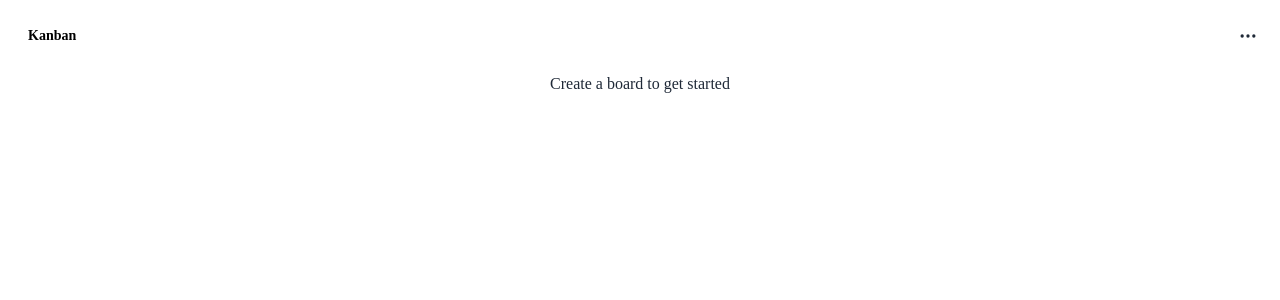
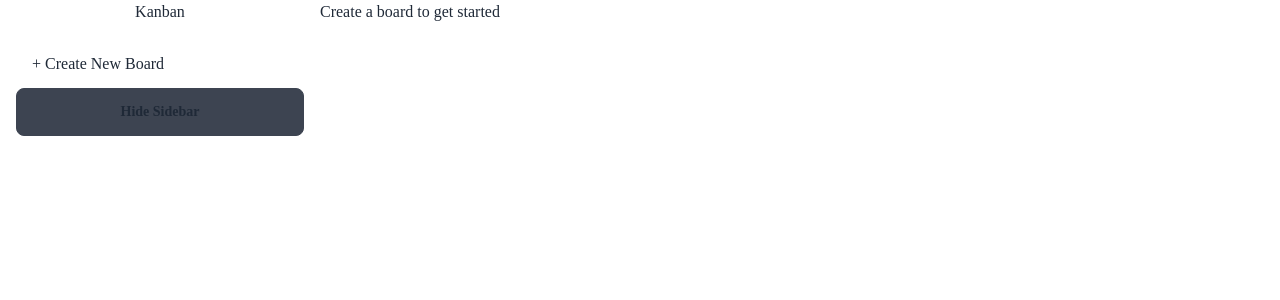
Before and after one commit to janujan99/kanban, a React (Create React App) app: page / in a window 1280 px wide. Shown: the top 300 px of the page. Built offline with nearby package versions, Linux system fonts and the light colour scheme.

Commit message:
Added working sidebar

```diff
--- a/package.json
+++ b/package.json
@@ -12,7 +12,7 @@
     "@types/node": "^16.7.13",
     "@types/react": "^18.0.0",
     "@types/react-dom": "^18.0.0",
-    "daisyui": "^2.47.0",
+    "daisyui": "^2.51.2",
     "react": "^18.2.0",
     "react-dom": "^18.2.0",
     "react-scripts": "5.0.1",
--- a/src/App.tsx
+++ b/src/App.tsx
@@ -8,8 +8,20 @@ import TaskViewerModal from "./TaskViewerModal";
 import NavBar from "./NavBar";
 import BoardDisplay from "./BoardDisplay";
 import TaskModal from "./TaskModal";
+import SideBar from "./SideBar";
 
 function App() {
+  const [isMobile, setIsMobile] = useState(window.innerWidth <= 768);
+  const [sideBarOpen, setSideBarOpen] = useState(true);
+  useEffect(() => {
+    const handleResize = () => {
+      setIsMobile(() => window.innerWidth <= 768);
+    };
+
+    window.addEventListener("resize", handleResize);
+
+    return () => window.removeEventListener("resize", handleResize);
+  }, []);
   const [boardDisplayData, setBoardDisplayData] = useState<BoardDisplayUnit>({
     boards: [],
     currBoardIndex: 0,
@@ -30,6 +42,14 @@ function App() {
   const [modalTask, setModalTask] = useState<Task | null>(null);
 
   const [columnToAddTaskTo, setColumnToAddTaskTo] = useState<number>(0);
+
+  //set sidebar
+  function closeSideBar() {
+    setSideBarOpen(() => false);
+  }
+  function openSideBar() {
+    setSideBarOpen(() => true);
+  }
   console.log("App mode: ", boardDisplayData.currTaskModalMode);
   console.log(getCurrentTask());
   console.log(boardDisplayData.currColumnIndex, boardDisplayData.currTaskIndex);
@@ -319,6 +339,7 @@ function App() {
     setBoardDisplayData(() => getObjectDeepCopy(temp));
   }
 
+  if (isMobile)
     return (
       <div className="App">
         <NavBar
@@ -400,6 +421,51 @@ function App() {
         <BoardDeletionWarningModal deleteBoard={deleteBoard} />
       </div>
     );
+  return (
+    <div className="App">
+      <div style={{ display: "flex", flexDirection: "row" }}>
+        {sideBarOpen && (
+          <SideBar
+            boardDisplayUnit={boardDisplayData}
+            switchBoard={setCurrentBoard}
+            resetModalBoardToAddMode={resetModalBoardToAddMode}
+            hideSideBar={closeSideBar}
+          />
+        )}
+        {modalBoard != null && (
+          <BoardCreatorModal
+            addColumn={addColumnToModalBoard}
+            editColumn={editColumnInModalBoard}
+            editName={editNameInModalBoard}
+            removeColumn={removeColumnFromModalBoard}
+            addBoard={addBoardFromModal}
+            editBoard={editBoardFromModal}
+            modalBoard={modalBoard!}
+            htmlForString="addBoardModal"
+            title="New Board"
+          />
+        )}
+        {getCurrentBoard() !== null && modalBoard != null && (
+          <BoardCreatorModal
+            addColumn={addColumnToModalBoard}
+            editColumn={editColumnInModalBoard}
+            editName={editNameInModalBoard}
+            removeColumn={removeColumnFromModalBoard}
+            addBoard={addBoardFromModal}
+            editBoard={editBoardFromModal}
+            modalBoard={modalBoard!}
+            htmlForString="editBoardModal"
+            title={getCurrentBoard()!.name}
+          />
+        )}
+        <BoardDisplay
+          boardToDisplay={getCurrentBoard()}
+          setCurrentTask={setCurrentTask}
+          setTaskModalMode={setTaskModalMode}
+        />
+      </div>
+    </div>
+  );
 }
 
 export default App;
--- a/src/BoardDisplay.tsx
+++ b/src/BoardDisplay.tsx
@@ -3,7 +3,6 @@ import { Board, Column, Task, SubTask } from "./kanbanStates";
 import "./TaskDisplayUnit.css";
 import "./BoardDisplay.css";
 import TaskDisplayUnit from "./TaskDisplayUnit";
-import { preProcessFile } from "typescript";
 interface BoardDisplayProps {
   boardToDisplay: Board | null;
   setCurrentTask: (a: number, b: number) => void;
--- /dev/null
+++ b/src/SideBar.tsx
@@ -0,0 +1,39 @@
+import React, { useState } from "react";
+import { Board, BoardDisplayUnit } from "./kanbanStates";
+interface SideBarProps {
+  boardDisplayUnit: BoardDisplayUnit;
+  switchBoard: (index: number) => void;
+  resetModalBoardToAddMode: () => void;
+  hideSideBar: () => void;
+}
+export default function SideBar(props: SideBarProps) {
+  return (
+    <>
+      <div className="drawer-side">
+        <label htmlFor="my-drawer" className="drawer-overlay"></label>
+        <h1>Kanban</h1>
+        <ul className="menu p-4 w-80 bg-base-100 text-base-content">
+          {props.boardDisplayUnit.boards.map((board) => (
+            <li>
+              <a>{board.name}</a>
+            </li>
+          ))}
+          <li>
+            <label
+              htmlFor="addBoardModal"
+              onClick={props.resetModalBoardToAddMode}
+              className="background bg-white"
+            >
+              + Create New Board
+            </label>
+          </li>
+          <li>
+            <button className="btn" onClick={() => props.hideSideBar()}>
+              Hide Sidebar
+            </button>
+          </li>
+        </ul>
+      </div>
+    </>
+  );
+}
```
Also changed, not shown: 2 other files (tests, documents, lock files or other folders). Lines whose indentation alone changed are shown as unchanged.
